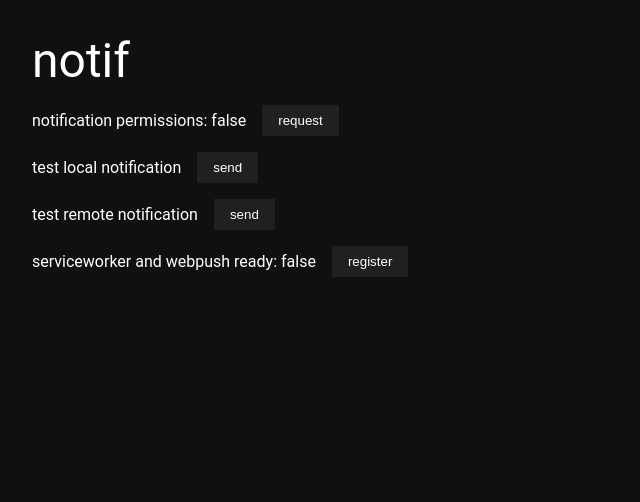
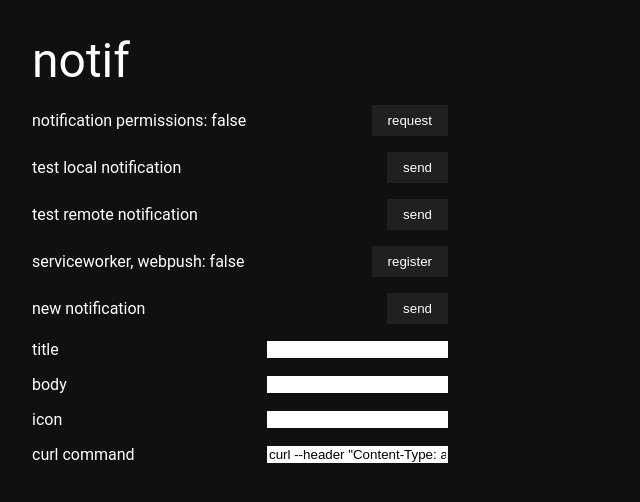
Before and after one commit to jktham/notif, a Nuxt app: page / in a window 1280 px wide. Shown: the top 502 px of the page, without its empty margins (0-640 px from the left). Built offline with nearby package versions, Linux system fonts and the light colour scheme.

Commit message:
send with input content

```diff
--- a/app/app.vue
+++ b/app/app.vue
@@ -1,6 +1,7 @@
 <script setup lang="ts">
 import { ref } from 'vue';
 import "assets/base.css";
+import { type NotifContent } from '~~/server/api/send.post';
 
 // notifications
 let notificationsGranted = ref(Notification.permission === "granted");
@@ -10,14 +11,14 @@ const requestPermissions = async () => {
   notificationsGranted.value = (p === "granted");
 }
 
-const sendLocalNotification = () => {
+const testLocalNotification = () => {
   let n = new Notification("hi c:", {
     body: "local",
     icon: "/favicon.ico"
   });
 }
 
-const sendRemoteNotification = async () => {
+const testRemoteNotification = async () => {
   await $fetch("/api/send", {
     method: "post",
     body: {
@@ -35,7 +36,7 @@ let swBusy = ref(false);
 const registerSW = async () => {
   swBusy.value = true;
   navigator.serviceWorker.register("/sw.js");
-  navigator.serviceWorker.ready.then(async registration => {
+  await navigator.serviceWorker.ready.then(async registration => {
     console.log("service worker ready");
 
     let sub = await registration.pushManager.getSubscription().then(async subscription => {
@@ -56,13 +57,13 @@ const registerSW = async () => {
       headers: {
         'Content-type': 'application/json'
       },
-      body: JSON.stringify({
+      body: {
         subscription: sub
-      }),
+      },
     }).then(console.log);
 
     swReady.value = true;
-  swBusy.value = false;
+    swBusy.value = false;
   });
 };
 
@@ -77,9 +78,9 @@ const unregisterSW = async () => {
       headers: {
         'Content-type': 'application/json'
       },
-      body: JSON.stringify({
+      body: {
         subscription: sub
-      }),
+      },
     }).then(console.log);
 
     if (sub) {
@@ -96,6 +97,27 @@ if (notificationsGranted.value) {
   await registerSW();
 }
 
+// send
+let content = ref<NotifContent>({
+  title: "",
+  body: "",
+  icon: "",
+});
+
+const sendNotification = async (content: NotifContent) => {
+  await $fetch("/api/send", {
+    method: "post",
+    body: content,
+  }).then(console.log);
+};
+
+let curl = computed(() => {
+  let url = new URL(window.location.href);
+  url.pathname = "/api/send";
+  let data = JSON.stringify(content.value).replaceAll("'", "'\\''");
+  return `curl --header "Content-Type: application/json" --request POST --data '${data}' ${url.href}`;
+});
+
 </script>
 
 <template>
@@ -110,16 +132,36 @@ if (notificationsGranted.value) {
       </div>
       <div class="row">
         <span>test local notification</span>
-        <button @click="sendLocalNotification">send</button>
+        <button @click="testLocalNotification">send</button>
       </div>
       <div class="row">
         <span>test remote notification</span>
-        <button @click="sendRemoteNotification">send</button>
+        <button @click="testRemoteNotification">send</button>
       </div>
       <div class="row">
-        <span>serviceworker and webpush ready: {{swReady}}</span>
+        <span>serviceworker, webpush: {{swReady}}</span>
         <button v-if="swReady" @click="unregisterSW" :disabled="swBusy">unregister</button>
         <button v-else @click="registerSW" :disabled="swBusy">register</button>
+      </div>
+      <div class="row">
+        <span>new notification</span>
+        <button @click="sendNotification(content)">send</button>
+      </div>
+      <div class="row">
+        <span>title</span>
+        <input type="text" v-model="content.title" @keyup.enter="sendNotification(content)">
+      </div>
+      <div class="row">
+        <span>body</span>
+        <input type="text" v-model="content.body" @keyup.enter="sendNotification(content)">
+      </div>
+      <div class="row">
+        <span>icon</span>
+        <input type="text" v-model="content.icon" @keyup.enter="sendNotification(content)">
+      </div>
+      <div class="row">
+        <span>curl command</span>
+        <input type="text" readonly :value="curl">
       </div>
     </main>
   </div>
@@ -131,6 +173,7 @@ if (notificationsGranted.value) {
   flex-direction: column;
   gap: 1rem;
   padding: 2rem;
+  max-width: 30rem;
 }
 
 button {
@@ -163,4 +206,11 @@ main {
   gap: 1rem;
   align-items: center;
 }
+
+.row > span {
+  margin-right: auto;
+  white-space: nowrap;
+  text-overflow: ellipsis;
+  overflow: hidden;
+}
 </style>
```
Also changed, not shown: 1 other file (tests, documents, lock files or other folders).
